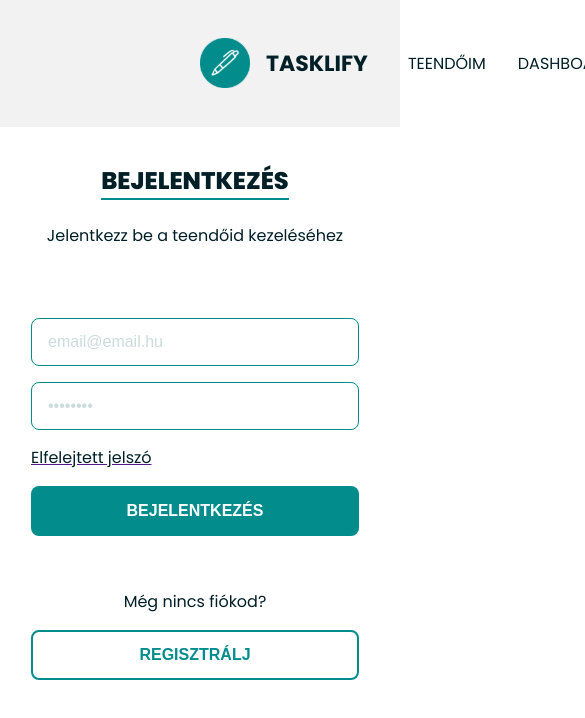
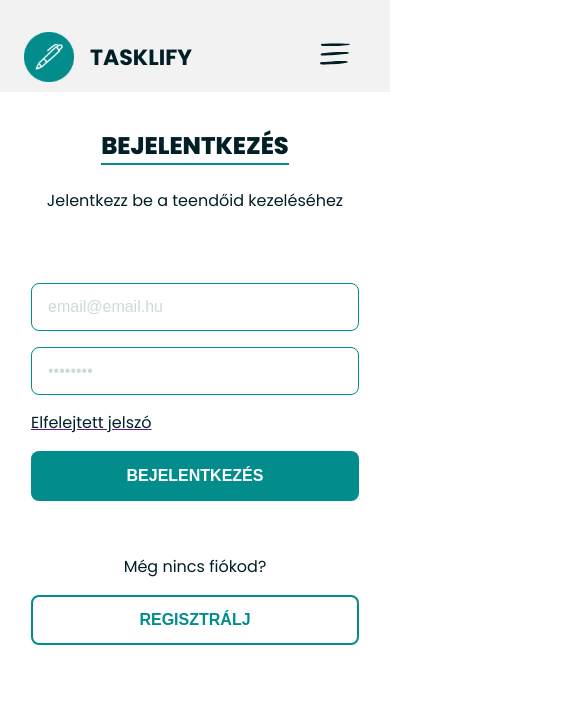
Before and after one commit to sz-attila/Tasklify, a Next.js app in the folder frontend/: page / in a window 390 px wide. Shown: the top 718 px of the page, 585 px wide, since content can reach past the window. Built offline with nearby package versions, Linux system fonts and the light colour scheme.

Commit message:
Adding responsivity to the Navbar with the required style

```diff
--- a/frontend/components/Navbar.tsx
+++ b/frontend/components/Navbar.tsx
@@ -1,28 +1,52 @@
 "use client";
+import { useState } from "react";
 import Link from "next/link";
-import React from "react";
+import { usePathname } from "next/navigation";
 import Button from "./Button";
 
 const Navbar = () => {
+  const [isMenuOpen, setIsMenuOpen] = useState(false);
+  const pathname = usePathname();
+
+  const toggleMenu = () => {
+    setIsMenuOpen(!isMenuOpen);
+  };
+
   return (
-    <nav>
-      <div>
+    <nav className={isMenuOpen ? "active" : ""}>
+      <div className="nav-container">
+        <div className="nav-logo">
           <img src="/logo2.svg" alt="Taskify Logo" />
           <span>TASKLIFY</span>
+          <div className="nav-menu-icon" onClick={toggleMenu}>
+            <img
+              src={isMenuOpen ? "/cross.svg" : "/menu.svg"}
+              alt="Menu Icon"
+            />
           </div>
-      <ul>
+        </div>
+        <ul className={`nav-links ${isMenuOpen ? "active" : ""}`}>
           <li>
-          <Link href="">TEENDŐIM</Link>
+            <Link
+              href="/tasks"
+              className={pathname === "/tasks" ? "active" : ""}
+            >
+              TEENDŐIM
+            </Link>
           </li>
           <li>
-          <Link href="">DASHBOARD</Link>
-        </li>
-        <li>
-          <Link href="/">
-            <Button>BEJELENTKEZÉS</Button>
+            <Link
+              href="/dashboard"
+              className={pathname === "/dashboard" ? "active" : ""}
+            >
+              DASHBOARD
             </Link>
           </li>
+          <Link href="/">
+            <Button className="button">BEJELENTKEZÉS</Button>
+          </Link>
         </ul>
+      </div>
     </nav>
   );
 };
--- a/frontend/styles/globals.css
+++ b/frontend/styles/globals.css
@@ -30,43 +30,73 @@ nav {
   justify-content: space-between;
   align-items: center;
   padding: 22px 200px 23px 200px;
+  position: relative;
 }
 
-nav div {
+.nav-container {
+  display: flex;
+  justify-content: space-between;
+  align-items: center;
+  max-width: 1200px;
+  margin: auto;
+  width: 100%;
+}
+
+.nav-logo {
   display: flex;
   align-items: center;
 }
 
-nav img {
+.nav-logo img {
   height: 50px;
   margin-right: 16px;
 }
 
-nav span {
+.nav-logo span {
   font-size: 22px;
   font-weight: 700;
   color: var(--text-color);
 }
 
-nav ul {
+.nav-menu-icon {
+  display: none;
+  cursor: pointer;
+}
+
+.nav-menu-icon img {
+  width: 30px;
+  height: 30px;
+}
+
+.nav-links {
   list-style: none;
   display: flex;
   gap: 32px;
   align-items: center;
+  margin-right: 50px;
 }
 
-nav li {
+.nav-links li {
   font-size: 16px;
   font-weight: 400;
 }
 
-nav a {
+.nav-links a {
   text-decoration: none;
   color: var(--text-color);
+  position: relative;
+  font-weight: 400;
 }
 
-nav button {
-  padding: 8px 24px 8px 24px;
+.nav-links a.active {
+  font-weight: bold;
+  text-decoration: underline var(--primary-color);
+  text-decoration-thickness: 2px;
+  text-underline-offset: 5px;
+}
+
+nav .button {
+  padding: 8px 24px;
   height: 50px;
   font-size: 16px;
   font-weight: 600;
@@ -77,19 +107,88 @@ nav button {
   cursor: pointer;
   color: var(--white-color);
   background-color: var(--primary-color);
+  text-decoration: none;
+  display: flex;
+  align-items: center;
+  justify-content: center;
 }
 
-nav button:hover {
+nav .button:hover {
   background-color: var(--green-color);
 }
 
-nav a.button {
-  border: 2px solid var(--primary-color);
-  color: var(--primary-color);
-  background-color: transparent;
-  text-decoration: none;
+@media (max-width: 768px) {
+  nav {
+    padding: 22px 20px 0 20px;
+  }
+
+  .nav-container {
+    flex-direction: column;
+    padding: 10px;
+  }
+
+  .nav-logo span {
+    margin-right: 128px;
+  }
+
+  .nav-menu-icon {
+    display: block;
+  }
+
+  .nav-links {
+    position: absolute;
+    top: 80%;
+    left: 0;
+    width: 100%;
+    background-color: var(--other-color);
+    flex-direction: column;
+    align-items: flex-start;
+    display: none;
+    padding: 20px 0 20px 10px;
+  }
+
+  .nav-links.active {
+    display: flex;
+    background-color: #ccdbdb;
+  }
+
+  .nav-links li {
+    margin: 10px 0;
+  }
+
+  .nav-links a {
+    padding-left: 20px;
+    color: var(--text-color);
+  }
+
+  .nav-links a.active {
+    bottom: -2px;
+  }
+
+  .nav-links button {
+    background-color: var(--primary-color);
+    color: var(--white-color);
+  }
+
+  .nav-links button,
+  .nav-links .button {
+    padding: 8px 24px;
+    height: 50px;
+    font-size: 1rem;
+    font-weight: 600;
+    border-radius: 8px;
+    width: 328px;
+    text-align: center;
+  }
+
+  .nav-links button:hover {
+    background-color: var(--green-color);
+  }
+
+  nav.active {
+    background-color: var(--green-color);
+  }
 }
-
 /* Login page styles */
 .login-container {
   display: flex;
@@ -113,7 +212,6 @@ nav a.button {
   font-size: 16px;
   text-align: center;
   line-height: 24px;
-
   color: var(--text-color);
   margin: 16px 0 54px 0;
 }
```
Also changed, not shown: frontend/public/cross.svg (added), frontend/public/menu.svg (added). Lines whose indentation alone changed are shown as unchanged.
